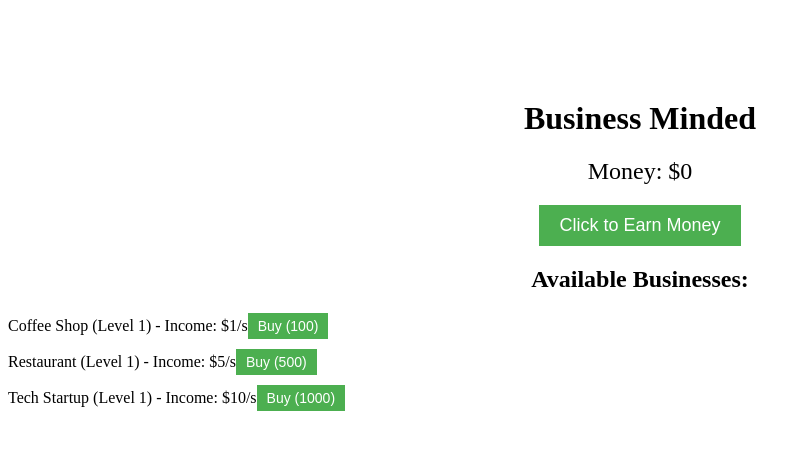
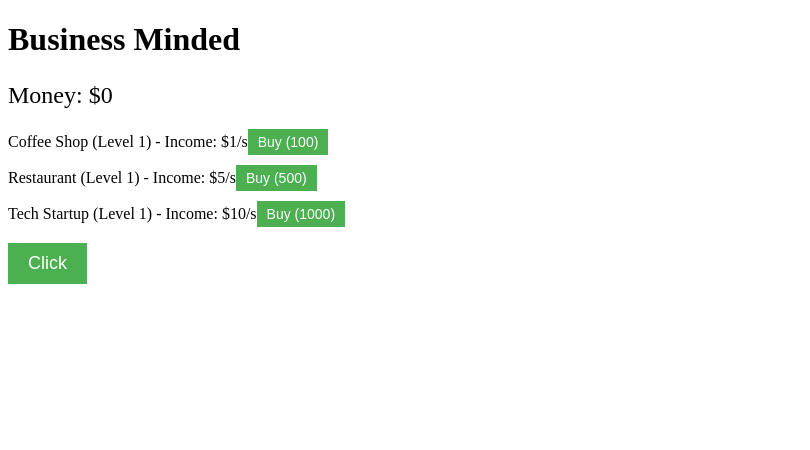
Before and after one commit to ME-YOU-SICK/Business-Minded, a plain HTML site: page index.html in a window 1280 px wide. Shown: the whole page, without its empty margins (0-810 px from the left). Drawn offline with Linux system fonts and the light colour scheme.

Commit message:
Update index.html

```diff
--- a/index.html
+++ b/index.html
@@ -5,14 +5,17 @@
   <link rel="stylesheet" type="text/css" href="styles.css">
 </head>
 <body>
-  <div class="container">
-    <h1>Business Minded</h1>
-    <div id="money-display">Money: $0</div>
-    <button id="click-button">Click to Earn Money</button>
-    <h2>Available Businesses:</h2>
-    <ul id="business-list"></ul>
+  <h1>Business Minded</h1>
+  <div class="game-container">
+    <div class="info-panel">
+      <p id="money-display">Money: $0</p>
+      <ul id="business-list"></ul>
+      <div id="buying-power"></div>
+    </div>
+    <div class="game-panel">
+      <button id="click-button">Click</button>
+    </div>
   </div>
-
   <script src="script.js"></script>
 </body>
 </html>
```
